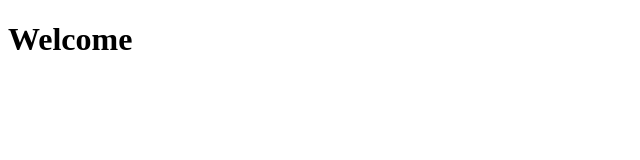
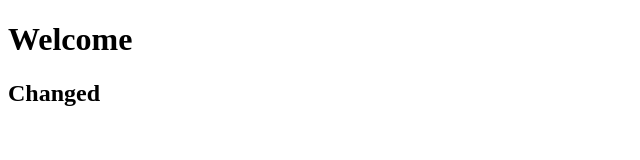
Before and after one commit to shivanitake/GitExample, a plain HTML site: page Index.html in a window 1280 px wide. Shown: the whole page, without its empty margins (0-640 px from the left). Drawn offline with Linux system fonts and the light colour scheme.

Commit message:
Added h2 tag

```diff
--- a/Index.html
+++ b/Index.html
@@ -3,6 +3,7 @@
 <body>
 
 <h1>Welcome</h1>
+<h2>Changed</h2>
 
 
 </body>
```
